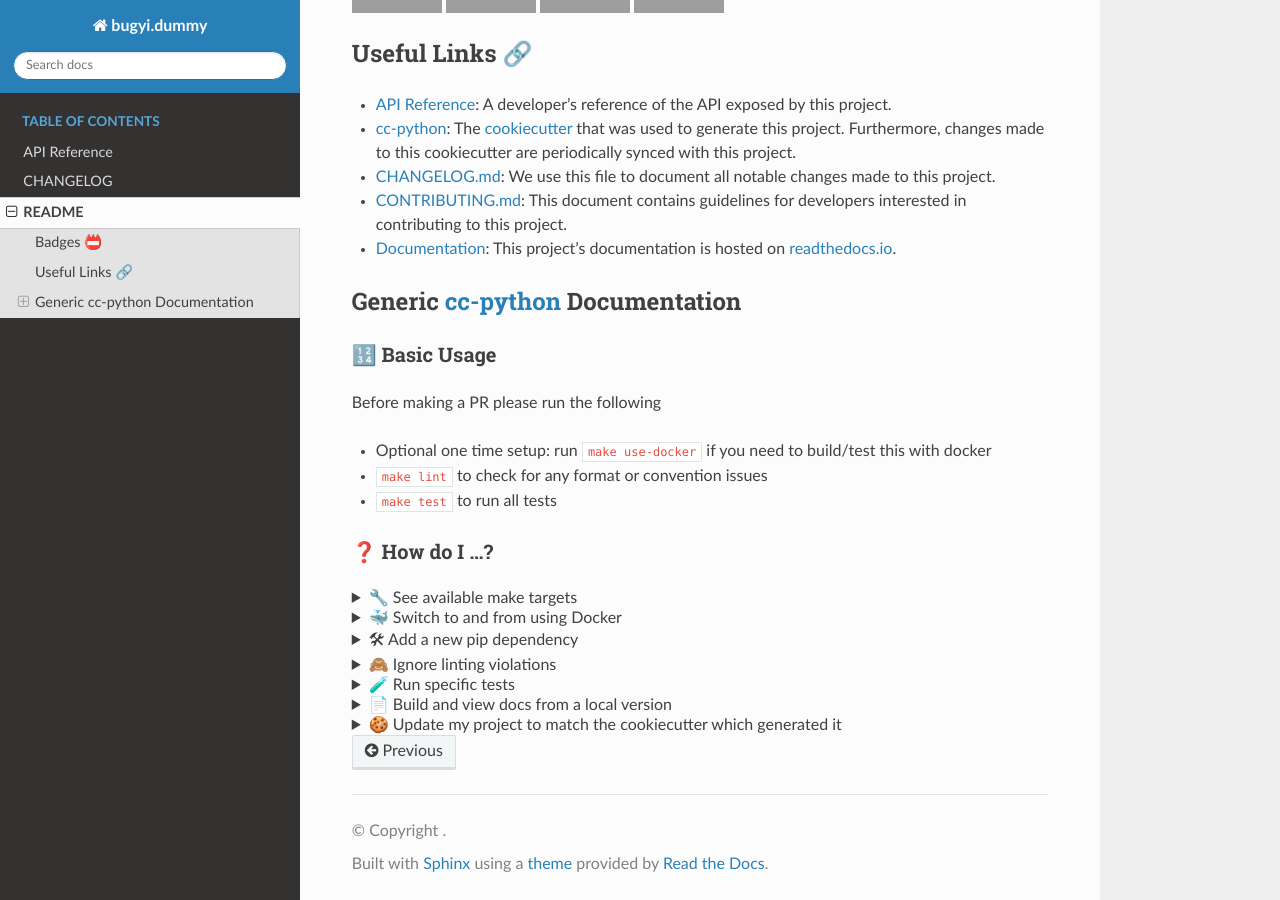
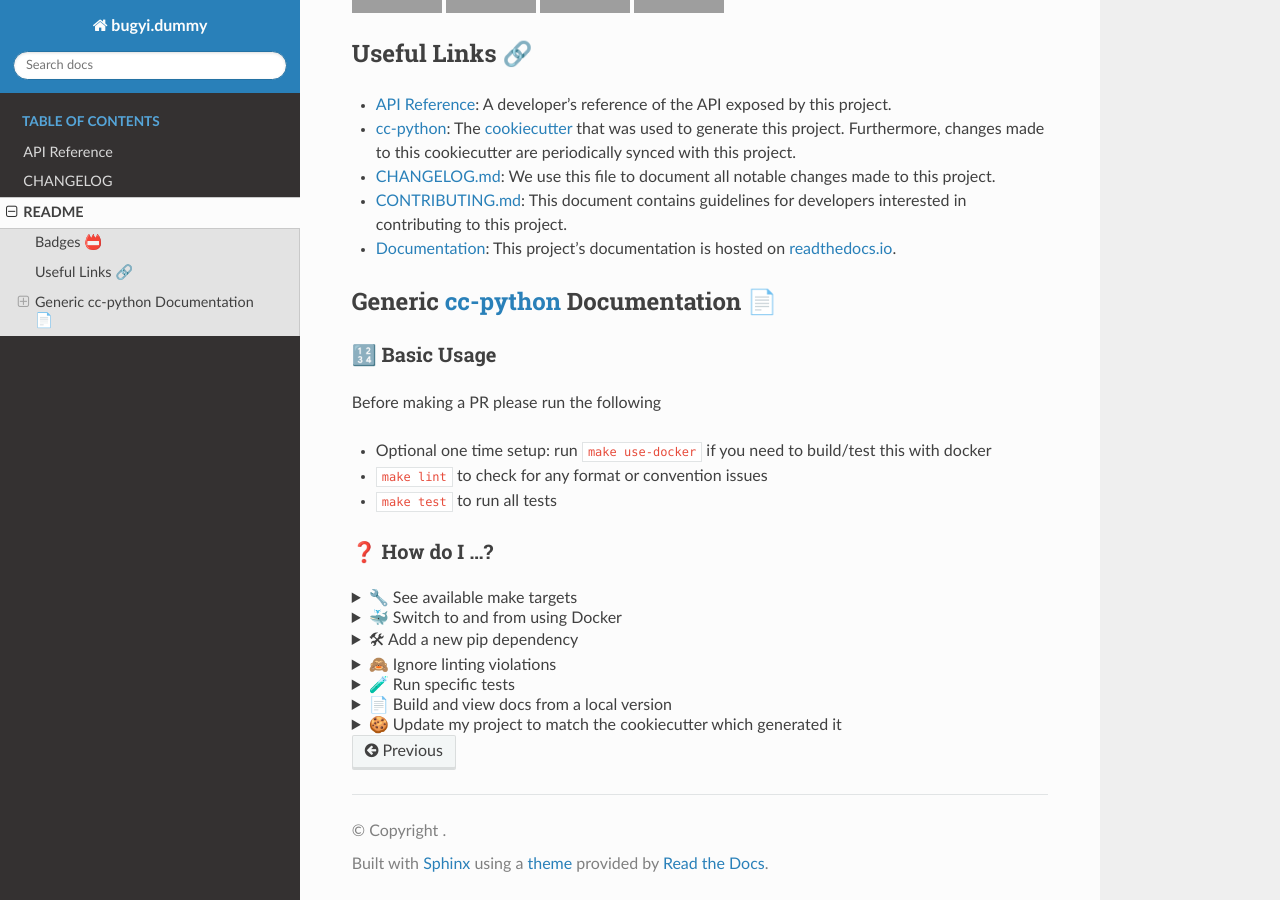
Before and after one commit to bbugyi200/python-dummy, a Sphinx documentation site: the page built from docs/source/README.md, in a window 1280 px wide and 900 px high, scrolled down 595 px. Built offline with Sphinx 7.4.7 and the Read the Docs theme 2.0.0, drawn with Linux system fonts in a browser that asks for light colours; grey boxes are pictures that could not be loaded.

```diff
--- a/docs/source/README.md
+++ b/docs/source/README.md
@@ -55,7 +55,7 @@ tools / frameworks used to render documentation:
   [readthedocs.io][6].
 
 
-## Generic [cc-python](https://github.com/bbugyi200/cc-python) Documentation
+## Generic [cc-python](https://github.com/bbugyi200/cc-python) Documentation 📄
 
 ### 🔢 Basic Usage
 
```
Also changed, not shown: README.md (+1 -1 lines), .cruft.json.
